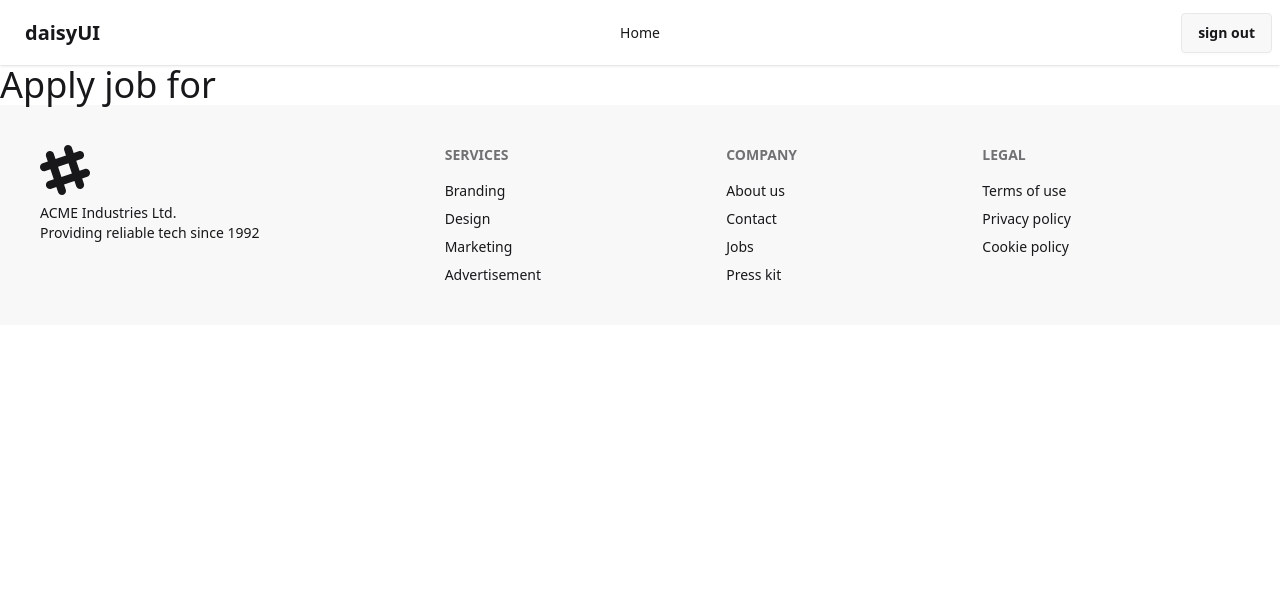
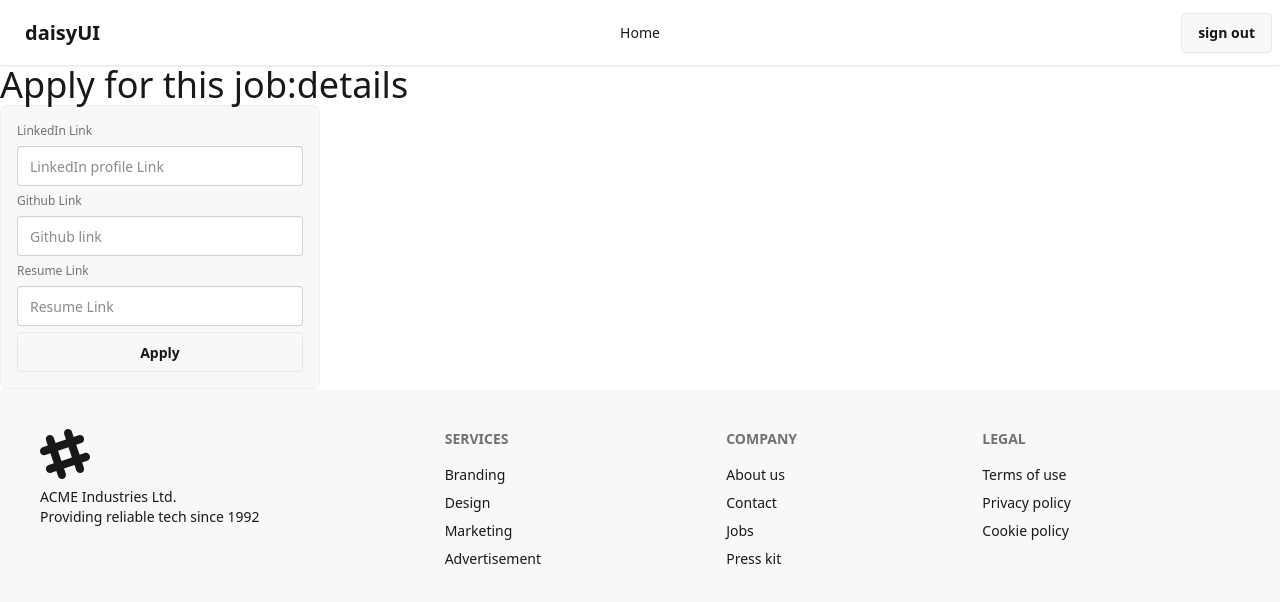
Before and after one commit to Abusolaymansefat/career-cord-project-client, a React (Vite) app: page /jobApply/1 in a window 1280 px wide. Shown: the top 602 px of the page. Built offline with nearby package versions, Linux system fonts and the light colour scheme; no server answers; sample sign-in values are in the browser's storage.

Commit message:
job detales

```diff
--- /dev/null
+++ b/src/hooks/UseAuth.jsx
@@ -0,0 +1,9 @@
+import React, { use } from 'react';
+import { AuthContex } from '../Contexts/AuthContex/AuthContex';
+
+const UseAuth = () => {
+    const authInfo = use(AuthContex)
+    return authInfo
+};
+
+export default UseAuth;
--- a/src/pages/JobApply/JobApply.jsx
+++ b/src/pages/JobApply/JobApply.jsx
@@ -1,11 +1,43 @@
-import React from 'react';
+import React from "react";
+import { Link, useParams } from "react-router";
+import UseAuth from "../../hooks/UseAuth";
 
 const JobApply = () => {
-    return (
-        <div>
-            <h2 className="text-4xl">Apply job for </h2>
-        </div>
-    );
+  const { id: jobId } = useParams();
+
+  const { user } = UseAuth();
+  console.log(jobId, user);
+
+  const handleApplyFormSubmit = e => {
+    e.preventDefault();
+    const form = e.target;
+    const linkedIn =form.linkedIn.value;
+    const github =form.github.value;
+    const resume =form.resume.value;
+
+    console.log(linkedIn, github, resume)
+
+  }
+  return (
+    <div>
+      <h2 className="text-4xl">Apply for this job:<Link to={`/jobs/${jobId}`}>details</Link> </h2>
+      <form onSubmit={handleApplyFormSubmit}>
+        <fieldset className="fieldset bg-base-200 border-base-300 rounded-box w-xs border p-4">
+
+          <label className="label">LinkedIn Link</label>
+          <input type="url" name="linkedIn" className="input" placeholder="LinkedIn profile Link" />
+
+          <label className="label">Github Link</label>
+          <input type="url" name="github" className="input" placeholder="Github link" />
+
+          <label className="label">Resume Link</label>
+          <input type="usl" name="resume" className="input" placeholder="Resume Link" />
+
+          <input type="submit" className="btn" value="Apply" />
+        </fieldset>
+      </form>
+    </div>
+  );
 };
 
 export default JobApply;
```
